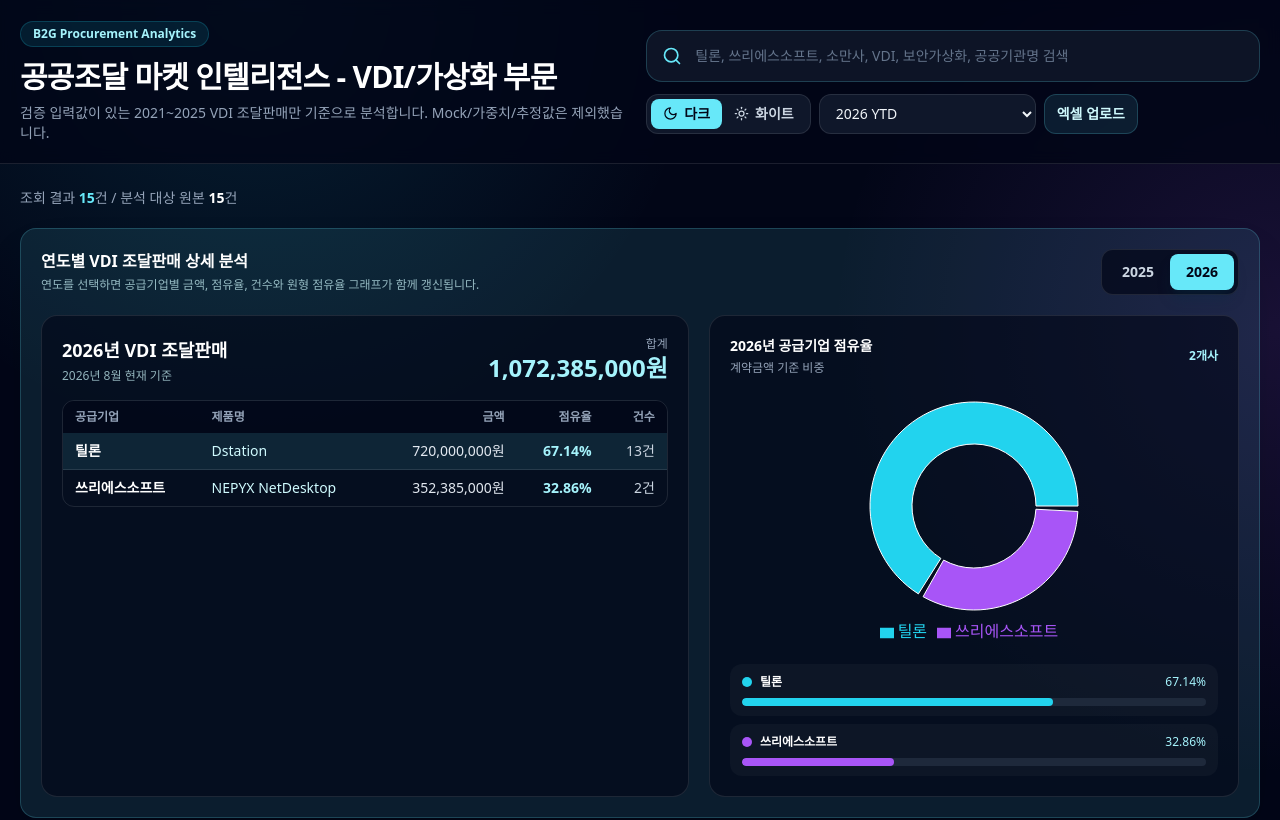
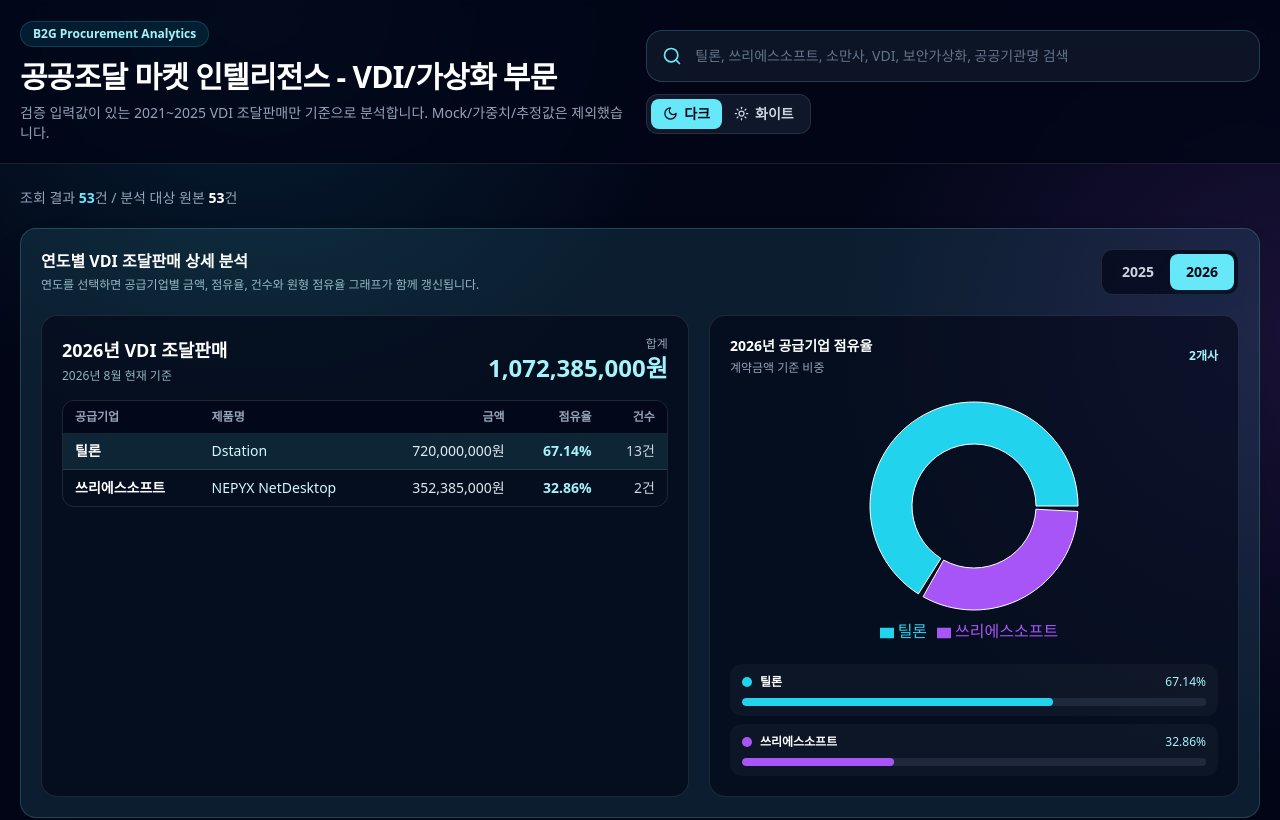
Before and after one commit to kwon007009-stack/jiwon13, a React (Vite) app: page / in a window 1280 px wide. Shown: the top 820 px of the page. Built offline with nearby package versions, Linux system fonts and the light colour scheme.

Commit message:
Remove upload and period controls

```diff
--- a/src/App.jsx
+++ b/src/App.jsx
@@ -1,5 +1,4 @@
 import React, { useEffect, useMemo, useState } from "react";
-import * as XLSX from "xlsx";
 import {
   Bar,
   BarChart,
@@ -271,23 +270,14 @@
 function App() {
   const [rawMasterData, setRawMasterData] = useState([]);
   const [searchTerm, setSearchTerm] = useState("");
-  const [periodFilter, setPeriodFilter] = useState("2026YTD");
   const [selectedAnnualYear, setSelectedAnnualYear] = useState(VERIFIED_VDI_SALES.at(-1)?.year ?? YTD_YEAR);
   const [themeMode, setThemeMode] = useState("dark");
-  const [uploadNotice, setUploadNotice] = useState("");
 
   useEffect(() => {
     setRawMasterData(buildMockProcurementData());
   }, []);
 
-  const recentFiveYearData = useMemo(() => rawMasterData.filter(isInRecentFiveYears), [rawMasterData]);
-  const periodData = useMemo(() => {
-    if (periodFilter === "recent5") return recentFiveYearData;
-    if (periodFilter === "2026YTD") return rawMasterData.filter(item => Number(safeText(item?.contractDate).slice(0, 4)) === YTD_YEAR);
-    if (/^\d{4}$/.test(periodFilter)) return rawMasterData.filter(item => safeText(item?.contractDate).startsWith(periodFilter));
-    return rawMasterData;
-  }, [periodFilter, rawMasterData, recentFiveYearData]);
-  const directVdiData = useMemo(() => periodData.filter(item => item.directVdi !== false), [periodData]);
+  const directVdiData = useMemo(() => rawMasterData.filter(item => item.directVdi !== false), [rawMasterData]);
 
   const filteredData = useMemo(() => {
     const keyword = searchableText(searchTerm);
@@ -337,26 +327,6 @@
     })) ?? [],
     [selectedAnnualSummary]
   );
-
-  const handleUpload = async event => {
-    const file = event.target.files?.[0];
-    if (!file) return;
-
-    try {
-      const buffer = await file.arrayBuffer();
-      const workbook = XLSX.read(buffer, { type: "array" });
-      const firstSheet = workbook.Sheets[workbook.SheetNames[0]];
-      const rows = XLSX.utils.sheet_to_json(firstSheet, { defval: "" });
-      const normalizedRows = rows.map(normalizeUploadedRow);
-      const mergedRows = dedupeRows([...rawMasterData, ...normalizedRows]);
-      setRawMasterData(mergedRows);
-      setUploadNotice(`${file.name}: ${rows.length.toLocaleString("ko-KR")}행 업로드, ${normalizedRows.filter(row => row.directVdi).length.toLocaleString("ko-KR")}행 직접 VDI 후보 반영`);
-    } catch (error) {
-      setUploadNotice(`업로드 실패: ${error.message}`);
-    } finally {
-      event.target.value = "";
-    }
-  };
 
   return (
     <div className={`${themeMode === "light" ? "theme-light" : ""} min-h-screen text-slate-100`}>
@@ -411,24 +381,6 @@
                   화이트
                 </button>
               </div>
-              <select
-                value={periodFilter}
-                onChange={event => setPeriodFilter(event.target.value)}
-                className="h-10 rounded-xl border border-white/10 bg-slate-900 px-3 text-sm text-slate-100 outline-none"
-              >
-                <option value="recent5">최근 5개년(2021~2025)</option>
-                <option value="2021">2021</option>
-                <option value="2022">2022</option>
-                <option value="2023">2023</option>
-                <option value="2024">2024</option>
-                <option value="2025">2025</option>
-                <option value="2026YTD">2026 YTD</option>
-                <option value="all">전체/사용자 지정 업로드 포함</option>
-              </select>
-              <label className="inline-flex h-10 cursor-pointer items-center rounded-xl border border-cyan-300/20 bg-cyan-300/10 px-3 text-sm font-bold text-cyan-100 hover:bg-cyan-300/20">
-                엑셀 업로드
-                <input type="file" accept=".xlsx,.xls,.csv" className="hidden" onChange={handleUpload} />
-              </label>
             </div>
           </div>
         </div>
@@ -449,12 +401,6 @@
             </button>
           ) : null}
         </div>
-        {uploadNotice ? (
-          <div className="mb-5 rounded-xl border border-cyan-300/20 bg-cyan-300/10 px-4 py-3 text-sm text-cyan-100">
-            {uploadNotice}
-          </div>
-        ) : null}
-
         <section className="mb-5 rounded-2xl border border-cyan-300/20 bg-cyan-300/10 p-5 shadow-2xl shadow-black/20">
           <div className="mb-5 flex flex-wrap items-start justify-between gap-4">
             <div>
```
